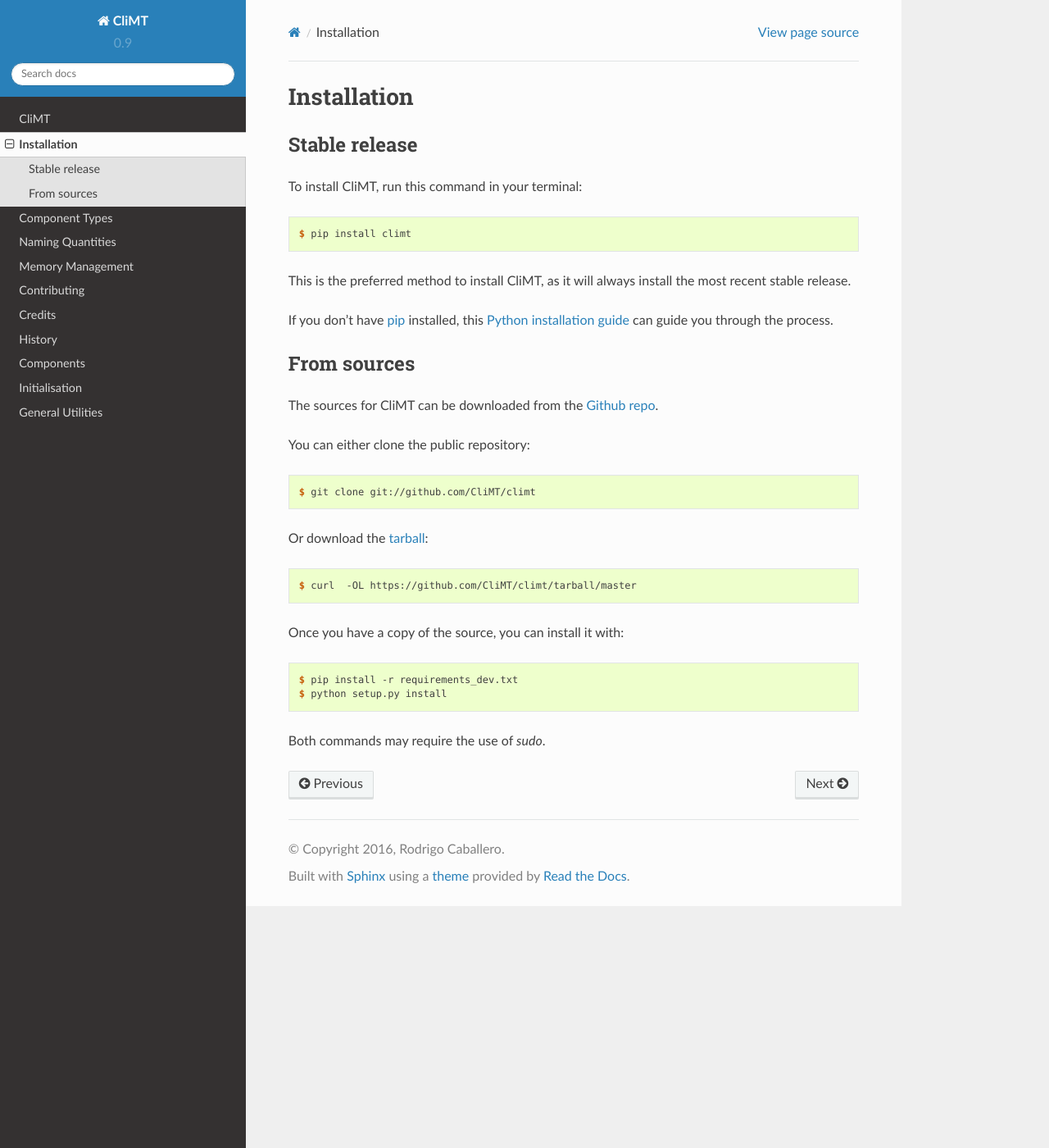
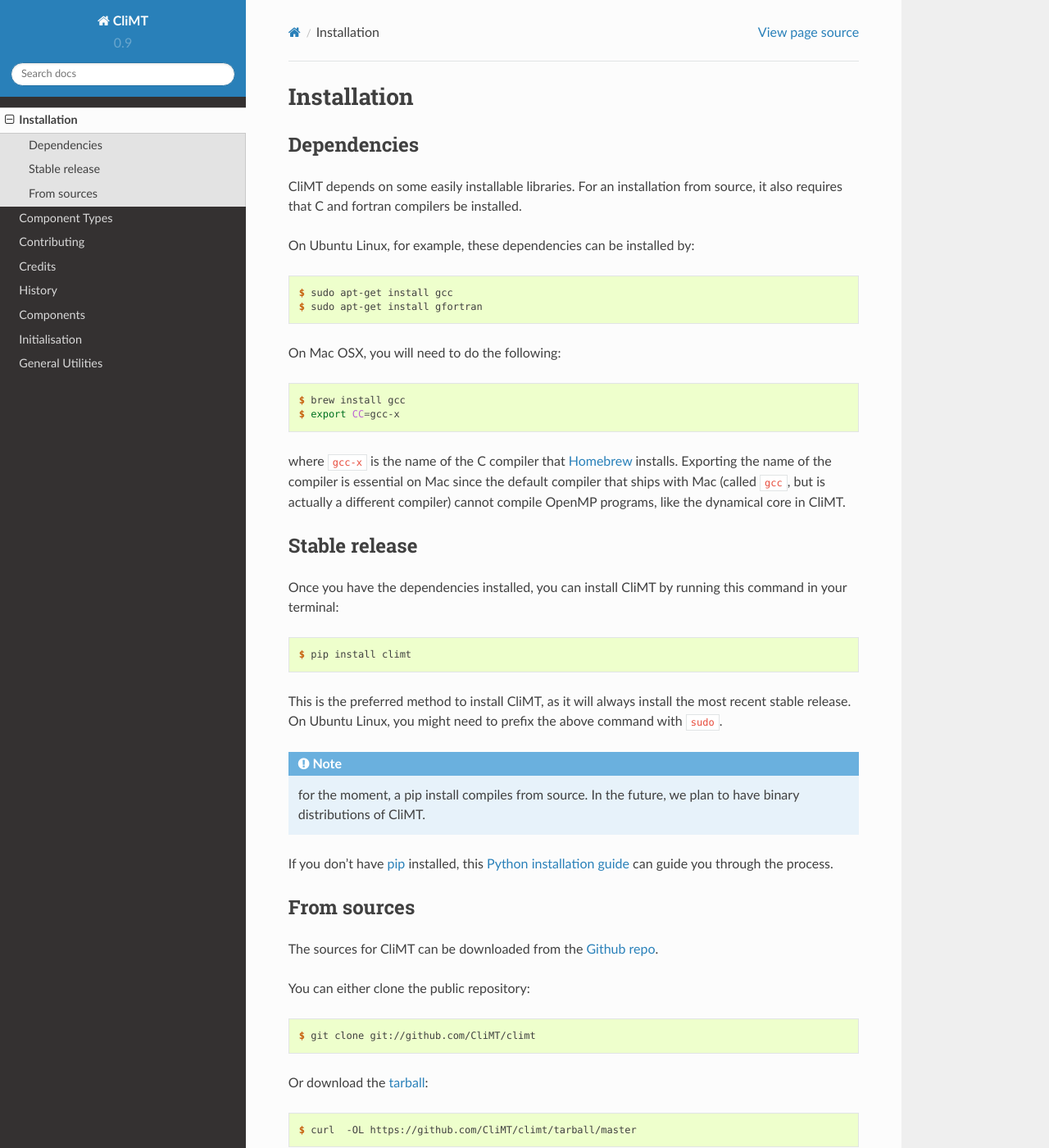
Before and after one commit to CliMT/climt, a Sphinx documentation site: the page built from docs/installation.rst, in a window 1280 px wide and 1400 px high. Shown: the whole window at 82% size. Built offline with Sphinx 7.4.7 and the Read the Docs theme 2.0.0, drawn with Linux system fonts in a browser that asks for light colours; pages that are not in the unit, such as notebooks, are missing from menus.

Commit message:
added some docs, hopefully RTD will work fine!

```diff
--- a/docs/components.rst
+++ b/docs/components.rst
@@ -1,3 +1,4 @@
+.. _component_list:
 .. currentmodule:: climt
 
 ==========
--- a/docs/conf.py
+++ b/docs/conf.py
@@ -45,7 +45,9 @@
               'sphinx.ext.viewcode',
               'sphinx.ext.napoleon',
               'sphinx.ext.autosummary',
-              'sphinx.ext.mathjax']
+              'sphinx.ext.mathjax',
+              'IPython.sphinxext.ipython_console_highlighting',
+              'IPython.sphinxext.ipython_directive']
 
 autosummary_generate = True
 
--- a/docs/index.rst
+++ b/docs/index.rst
@@ -6,11 +6,11 @@
 .. toctree::
    :maxdepth: 2
 
-   readme
+   introduction
    installation
+   quickstart
+   interaction
    component_types
-   naming
-   memory_management
    contributing
    authors
    history
--- a/docs/installation.rst
+++ b/docs/installation.rst
@@ -4,17 +4,54 @@
 Installation
 ============
 
+Dependencies
+------------
+
+CliMT depends on some easily installable libraries. For
+an installation from source, it also requires that C and fortran
+compilers be installed.
+
+On Ubuntu Linux, for example, these dependencies can be
+installed by:
+
+.. code-block:: console
+
+    $ sudo apt-get install gcc
+    $ sudo apt-get install gfortran
+
+On Mac OSX, you will need to do the following:
+
+.. code-block:: console
+
+    $ brew install gcc
+    $ export CC=gcc-x
+
+where :code:`gcc-x` is the name of the C compiler that `Homebrew`_
+installs. Exporting the name of the compiler is essential on Mac since the
+default compiler that ships with Mac (called :code:`gcc`, but is actually a
+different compiler) cannot
+compile OpenMP programs, like the dynamical core in CliMT.
+
+
+.. _Homebrew: https://brew.sh/
+
 
 Stable release
 --------------
 
-To install CliMT, run this command in your terminal:
+Once you have the dependencies installed,
+you can install CliMT by running this command in your terminal:
 
 .. code-block:: console
 
     $ pip install climt
 
 This is the preferred method to install CliMT, as it will always install the most recent stable release.
+On Ubuntu Linux, you might need to prefix the above command with :code:`sudo`.
+
+.. NOTE::
+    for the moment, a pip install compiles from source. In the future, we plan to have
+    binary distributions of CliMT.
 
 If you don't have `pip`_ installed, this `Python installation guide`_ can guide
 you through the process.
@@ -40,6 +77,7 @@
 
     $ curl  -OL https://github.com/CliMT/climt/tarball/master
 
+
 Once you have a copy of the source, you can install it with:
 
 .. code-block:: console
@@ -47,7 +85,7 @@
     $ pip install -r requirements_dev.txt
     $ python setup.py install
 
-Both commands may require the use of *sudo*.
+Both commands may require the use of :code:`sudo`.
 
 .. _Github repo: https://github.com/CliMT/climt
 .. _tarball: https://github.com/CliMT/climt/tarball/master
--- a/docs/utilities.rst
+++ b/docs/utilities.rst
@@ -1,7 +1,7 @@
 .. currentmodule:: climt
 
 General Utilities
-===============
+==================
 
 .. autosummary::
     :toctree: generated/
```
